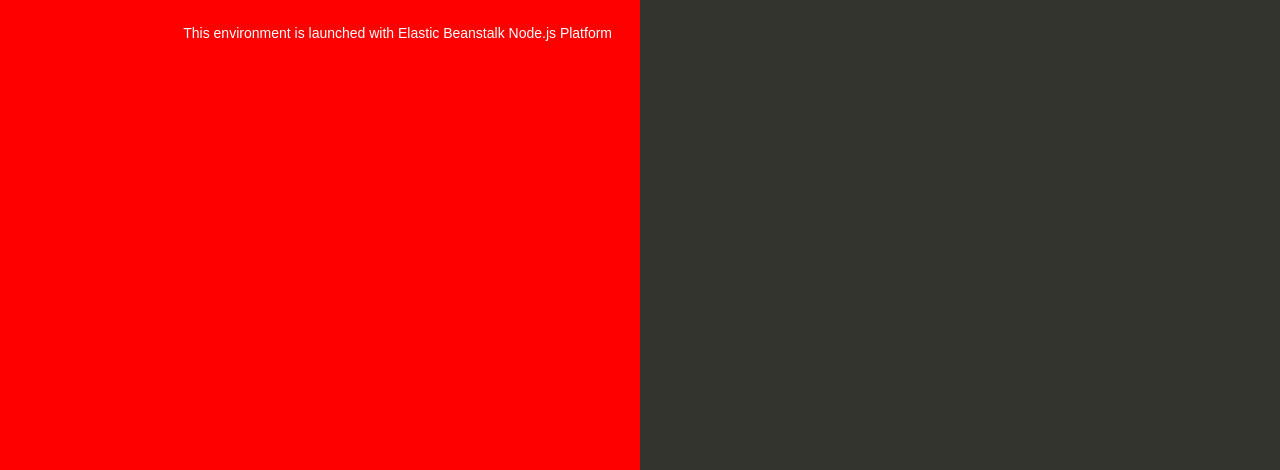
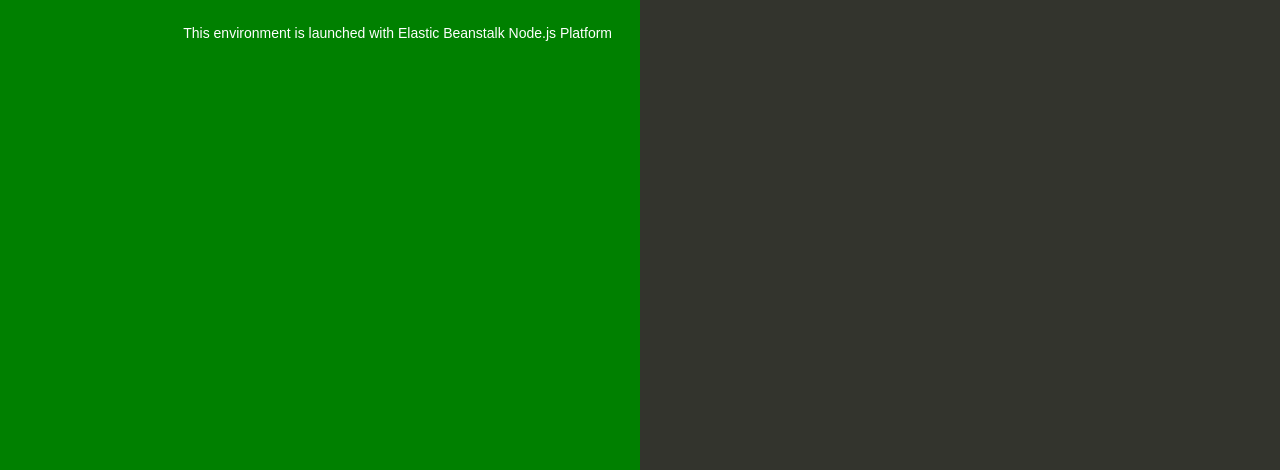
Before and after one commit to sandeepsonihyd/nodejs_app, a website: page index.html in a window 1280 px wide. Shown: the part 330-800 px from the top of the page. Drawn offline with Linux system fonts and the light colour scheme.

Commit message:
Update index.html

```diff
--- a/index.html
+++ b/index.html
@@ -35,7 +35,7 @@
 
         text-align: right;
         padding-top: 11em;
-        background-color: RED;
+        background-color: Green;
 
       }
       .textColumn p {
```
